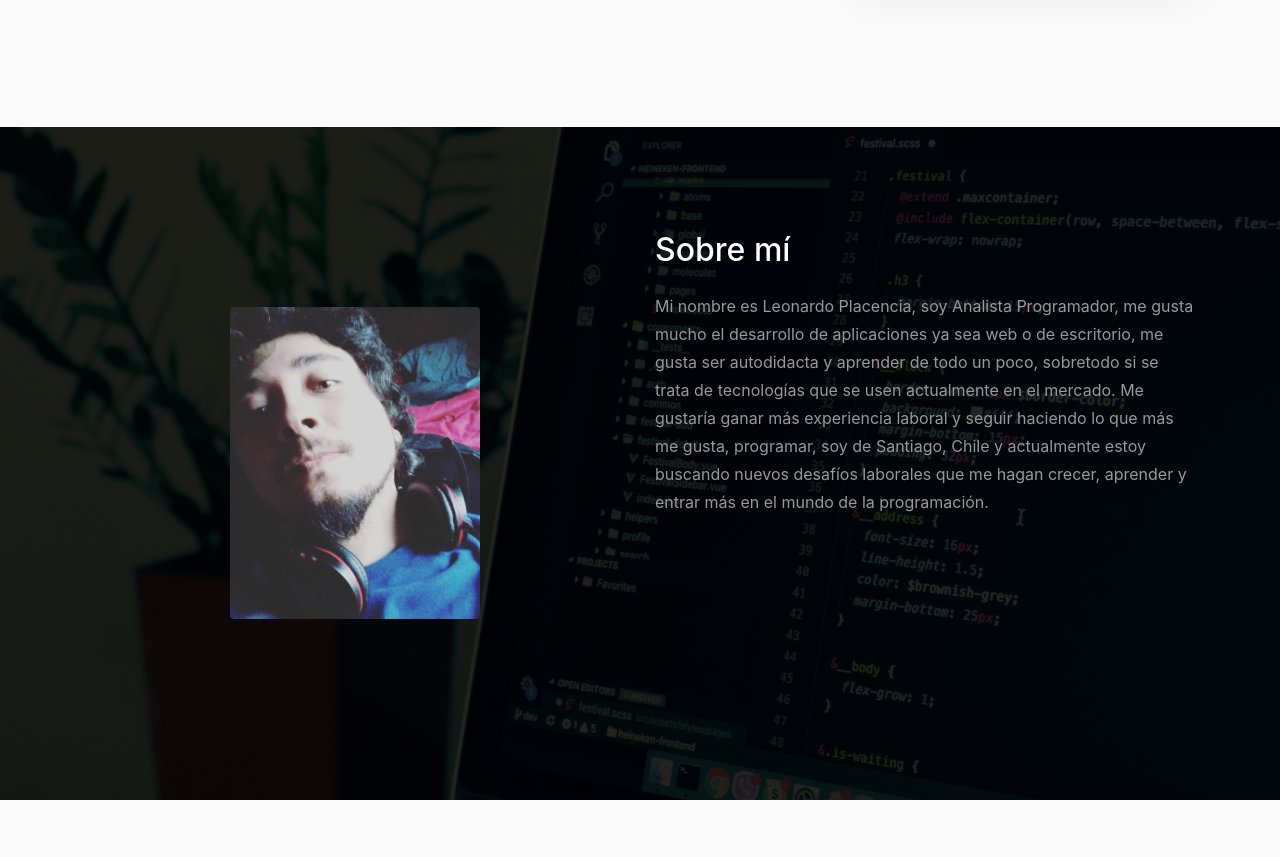
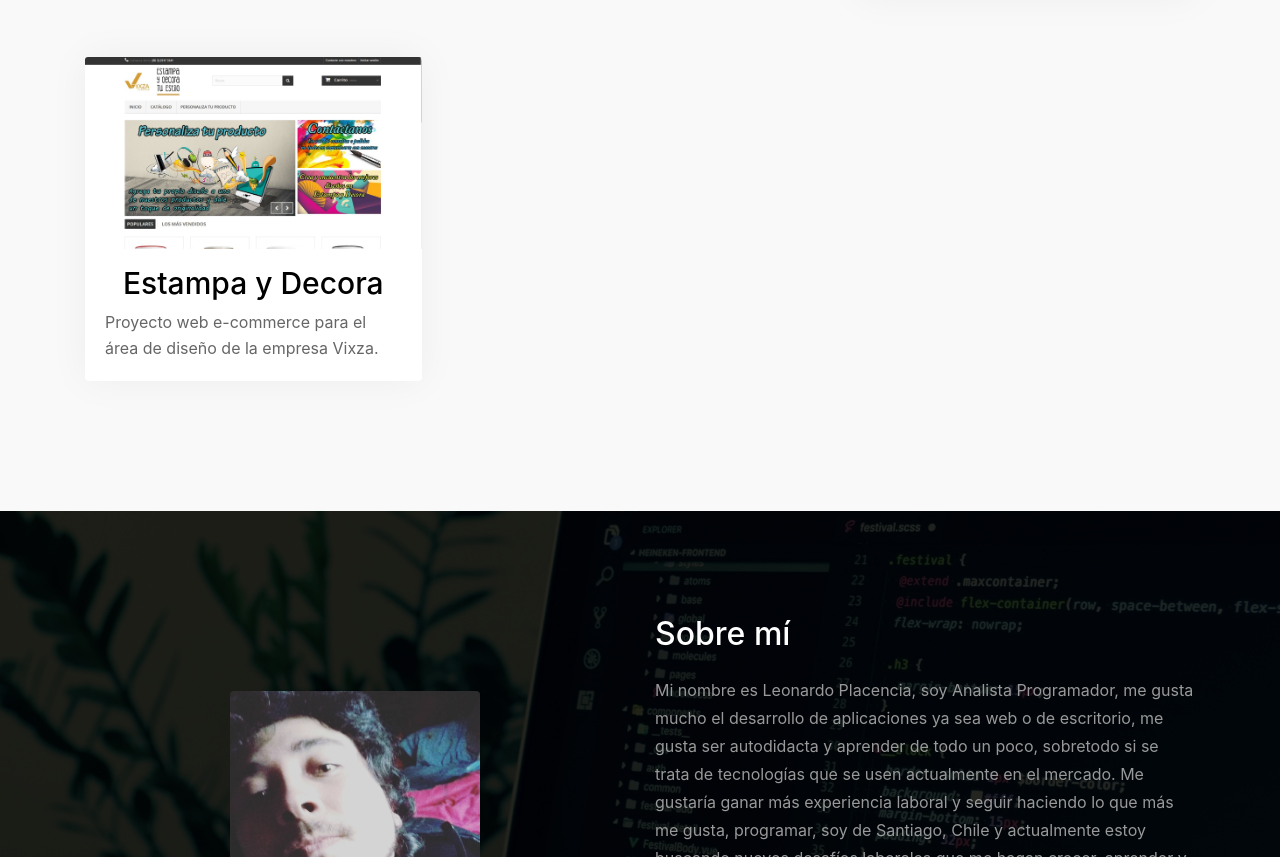
Before and after one commit to leoplacencia/leoplacencia.github.io, a plain HTML site: page index.html in a window 1280 px wide. Shown: the part 1854-2711 px from the top of the page. Drawn offline with Linux system fonts and the light colour scheme; files whose address does not match are found by name.

Commit message:
Agregado proyecto Vixza

```diff
--- a/index.html
+++ b/index.html
@@ -4,7 +4,7 @@
 		<meta charset="utf-8">
 		<meta name="viewport" content="width=device-width,initial-scale=1">
 		<meta name="author" content="Leonardo Placencia">
-		<meta name="keyword" content="Developer, Web Developer, desarrollador, programador, portfolio">
+		<meta name="keyword" content="Developer, Web Developer, desarrollador, programador, portfolio, portafolio">
 		<meta name="description" content="Leonardo Placencia, Analista Programador, Desarrollador Web">
 		<link rel="shortcut icon" href="img/favicon.png" />
 		<title>Leo Placencia</title>
@@ -183,6 +183,19 @@
 						  	</article>
 					  </div>
 
+					  <div class="col-12 col-md-6 col-lg-4">
+						<article class="card">
+							<a href="http://www.estampaydecora.cl/" target="_blank">
+								<img class="card-img-top" src="img/news/04.jpg" alt="Proyecto Vixza">
+							</a>
+							  <div class="card-body">
+								<h4 class="card-title text-center"><a href="http://www.estampaydecora.cl/" data-toggle="read" data-id="1" target="_blank">Estampa y Decora</a></h4>
+								<p class="card-text">Proyecto web e-commerce para el área de diseño de la empresa Vixza.</p>
+
+							</div>
+						  </article>
+					  </div>
+
 					</div>
 				</div>
 			</div>
```
Also changed, not shown: img/news/04.jpg (added). Lines whose indentation alone changed are shown as unchanged.
